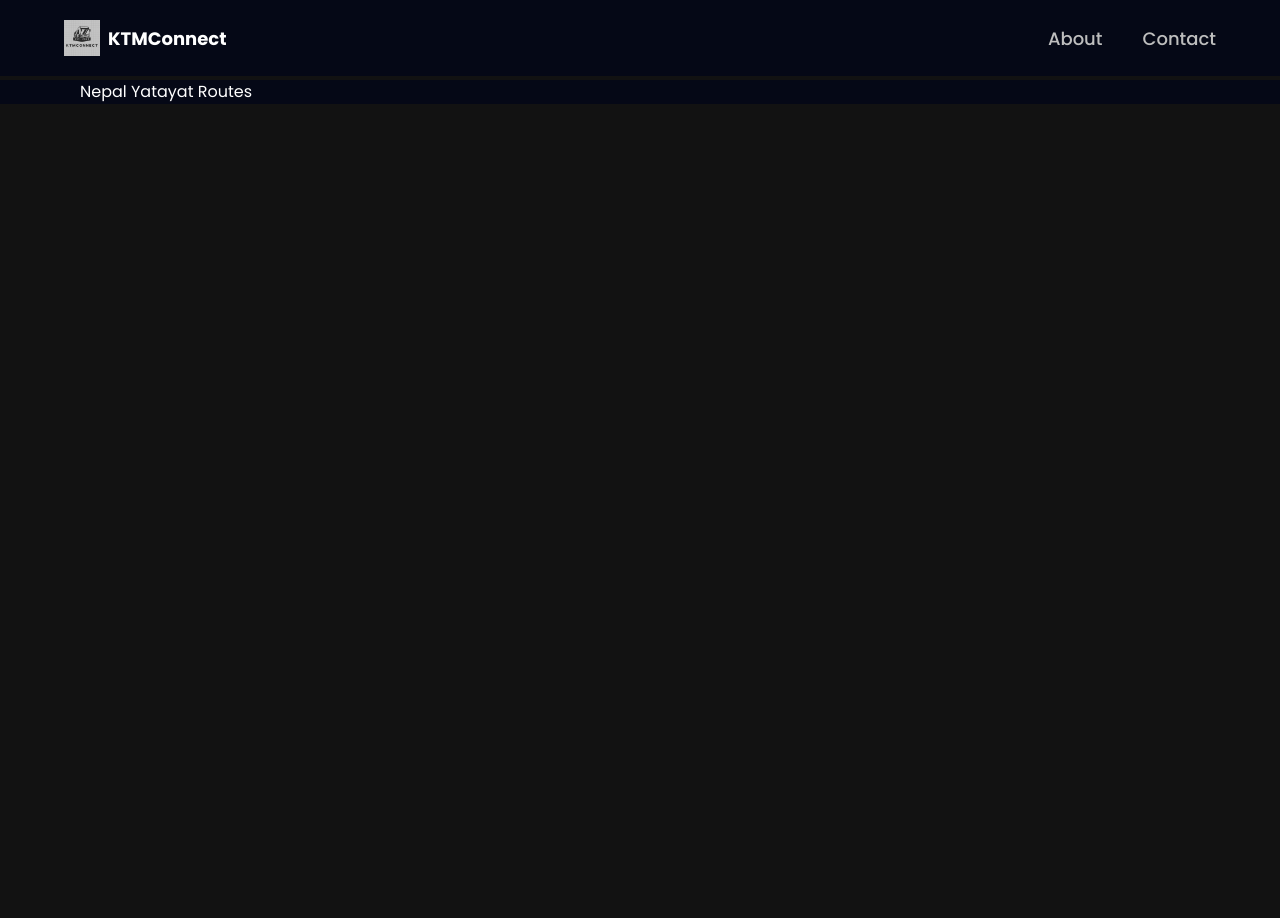
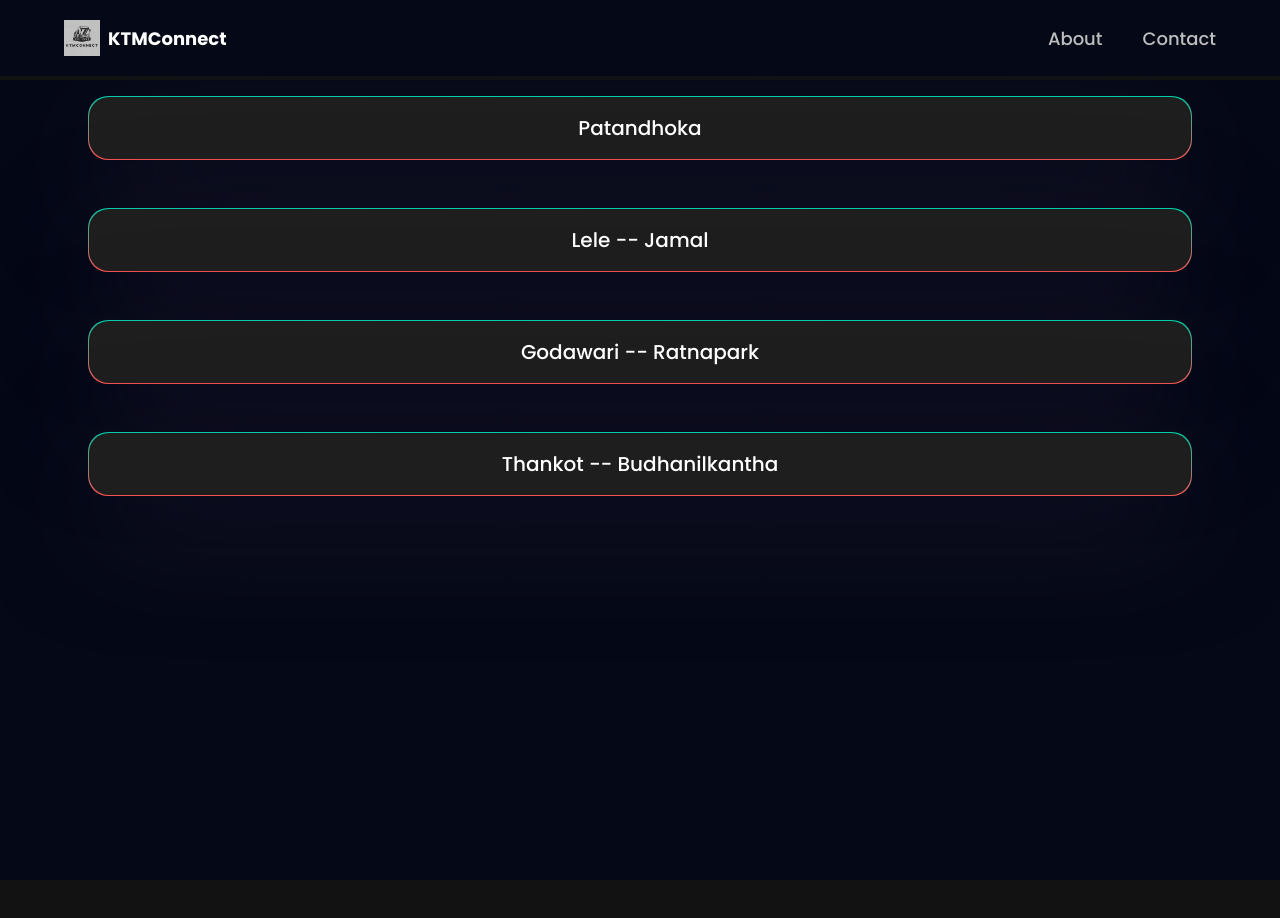
Before and after one commit to NibidaGhimire/KTMConnect, a React (Vite) app: page /searchroutes/nepalyatayatroutes in a window 1280 px wide. Shown: the top 918 px of the page. Before the commit the page ends 800 px from the top, so only its background shows below. Built offline with nearby package versions, Linux system fonts and the light colour scheme.

Commit message:
bus routes

```diff
--- a/src/components/busroutes/NepalYatayat.jsx
+++ b/src/components/busroutes/NepalYatayat.jsx
@@ -1,9 +1,43 @@
-import React from 'react'
+import React, { useState } from 'react'
+import { NepalYatayatRoutes } from '../../constants'
+
+
+const NepalYR = ({ index, main, sub }) => {
+  const [toggle, setToggle] = useState(false);
+  return (
+    <div
+      onClick={() => setToggle(!toggle)}
+      className=' red-blue-gradient p-[1px] rounded-[20px] shadow-card my-4 mx-2'>
+      <button
+        className={` ${!toggle?"bg-tertiary":"bg-black-100"} rounded-[20px] py-4 px-8 h-fit w-full flex justify-evenly items-center flex-col text-[20px] font-medium hover:bg-black-100`}>
+        {main}
+      </button>
+      <div
+        className={`${!toggle ? "hidden" : "flex"} w-full justify-center flex-wrap p-4 bg-black-100 absolute mx-0 my-2 min-w-[140px] z-10 rounded-xl`} >
+        <div className='flex flex-col  items-start gap-5 cursor-pointer'>
+          {sub.map((title, index) => (
+            <div key={index}
+            >
+              {title}
+            </div>
+          ))}
+
+        </div>
+      </div>
+    </div>
+  )
+}
+
 
 const NepalYatayat = () => {
   return (
-    <div className='m-20 items-center'>
-      Nepal Yatayat Routes
+    <div className='m-20 text-center h-screen'>
+      <div className='flex flex-col gap-4 flex-wrap justify-center'>
+        {NepalYatayatRoutes.map((route, index) => (
+          <NepalYR key={route.title} index={index} {...route} />
+        ))}
+
+      </div>
     </div>
   )
 }
--- a/src/components/busroutes/Sajha.jsx
+++ b/src/components/busroutes/Sajha.jsx
@@ -1,5 +1,5 @@
 import React, { useState } from 'react'
-import { SajhaRoutes } from '../../constants'
+import {  SajhaRoutes } from '../../constants'
 
 
 const SajhaR = ({ index, main, sub }) => {
@@ -11,12 +11,12 @@ const SajhaR = ({ index, main, sub }) => {
       onClick={() => setToggle(!toggle)}
       className=' red-blue-gradient p-[1px] rounded-[20px] shadow-card my-4 mx-2'>
       <button
-        className=' bg-tertiary rounded-[20px] py-4 px-8 h-fit w-fit flex justify-evenly items-center flex-col text-[20px] font-medium hover:bg-black-100'>
+        className={` ${!toggle?"bg-tertiary":"bg-black-100"} rounded-[20px] py-4 px-8 h-fit w-full flex justify-evenly items-center flex-col text-[20px] font-medium hover:bg-black-100`}>
         {main}
       </button>
 
       <div
-        className={`${!toggle ? "hidden" : "flex"} p-4 bg-black-100 absolute mx-0 my-2 min-w-[140px] z-10 rounded-xl`} >
+        className={`${!toggle ? "hidden" : "flex"} w-full justify-center flex-wrap p-4 bg-black-100 absolute mx-0 my-2 min-w-[140px] z-10 rounded-xl`} >
         <div className='flex flex-col  items-start gap-5 cursor-pointer'>
           {sub.map((title, index) => (
             <div key={index}
@@ -32,13 +32,10 @@ const SajhaR = ({ index, main, sub }) => {
 }
 
 
-
-
-
 const Sajha = () => {
   return (
     <div className='m-20 text-center h-screen'>
-      <div className='flex flex-row gap-4 flex-wrap justify-center'>
+      <div className='flex flex-col gap-4 flex-wrap justify-center'>
         {SajhaRoutes.map((route, index) => (
           <SajhaR key={route.title} index={index} {...route} />
         ))}
--- a/src/constants/index.js
+++ b/src/constants/index.js
@@ -18,11 +18,46 @@ const SajhaRoutes = [
   {
     main: "Langankhel -- Budhanilkantha",
     sub: ["Kumaripati -- Jawalakhel -- Pulchowk","Harihar Bhavan -- Kupondole","Tripureshwor -- N.A.C -- Jamal","Lainchowr -- Lazimpat -- Panipokhari","Teaching Hospital -- Narayan Gopal Chowk","Gangalal Hospital -- Neuro Hospital -- Golfutar","Telecom Chwok -- Hattigauda -- Chapali -- Deuwa Chwok","Budhanilkantha"]
-  }
+  },
+  {
+    main: "Godawari -- Ratnapark",
+    sub: ["Godawari","Taukhel -- Hadegaun -- Badegaun","Harishidhi -- Hattiban -- Khumaltar","Satdobato -- Lagankhel -- Kumaripati -- Jawalakhel","Pulchowk -- Harihar Bhawan -- Kupondole","Tripureshwor -- N.A.C","Ratnapark"]
+  },
+  {
+    main: "Lamatar -- Ratnapark",
+    sub: ["Lamatar","Dungin -- Lubhu -- School Chwok -- Sanagaun","Kamalpokhari -- Imadole Krishna Mandir-- Ratamakai Chowk","Kist Hospital -- Gwarko -- Satdobato","Lagankhel -- Jawalakhel -- Pulchowk","Harihar Bhawan -- Kupondole -- Tripureshwor -- N.A.C","Ratnapark"]
+  },
+  {
+    main: "Thankot -- Tribhuvan International Airport",
+    sub: ["Thankot","Tribhuwan park -- Checkpost -- Satungal","Naikap -- Dua Aadha","Kalanki -- Kalanki Mandir -- Rabibhawan","Solteemode -- Kalimati -- Teku","Vipareshwor -- N.A.C -- Ratnapark","Singhadurbar -- Maitighar -- Bijali Bajar","Naya Baneshwor -- Tinkune -- Sinamangal","Tribhuvan International Airport"]
+  },
+  {
+    main: "Thankot -- Budhanilkantha",
+    sub: ["Thankot","Tribhuvan Park -- Checkpost -- Satungal","Naikap -- Kalanki -- Bafal","Sitapaila -- Swoyambhu -- Banasthali","Balaju -- Gongabu Bus Park -- Samakhusi","Basundhara- - Narayangopal Chowk -- Gangalal Hospital","Neuro Hospital -- Golfutaar","Hattigauda -- Deuba Chwok","Budhanilkantha"]
+  },
+]
+
+const NepalYatayatRoutes = [
+
+  {
+    main:"Patandhoka",
+    sub:["Patandhoka", "Kupondole -- Thapathali -- Bhadrakali","Yanyeshi -- Jamal -- Kamaladi","Kamal Pokhari -- Gyaneshwor","Ratopul -- Gaushala -- Jayabageshwori","Mitra Park --Chabahil -- Chuchepati","Tusal -- Boudha","Jorpati -- Narayantar","Dakshindhoka"]
+  },
+  {
+    main: "Lele  -- Jamal",
+    sub: ["Lele ","Tikabhairab -- Takhel -- Pyang Gaun","Thecho -- Sunakothi -- Dholahiti","Khumaltar -- Chapagaun -- Lagankhel","Kumaripati -- Jawalakhel -- Pulchwok","Hariharbhawan -- Kupondole","Tripureshwor --   N.A.C","Jamal"]
+  },
+  {
+    main: "Godawari -- Ratnapark",
+    sub: ["Godawari","Taukhel -- Hadegaun -- Badegaun","Harishidhi -- Hattiban -- Khumaltar","Satdobato -- Lagankhel -- Kumaripati -- Jawalakhel","Pulchowk -- Harihar Bhawan -- Kupondole","Tripureshwor -- N.A.C","Ratnapark"]
+  },
+  {
+    main: "Thankot -- Budhanilkantha",
+    sub: ["Thankot","Tribhuvan Park -- Checkpost -- Satungal","Naikap -- Kalanki -- Bafal","Sitapaila -- Swoyambhu -- Banasthali","Balaju -- Gongabu Bus Park -- Samakhusi","Basundhara- - Narayangopal Chowk -- Gangalal Hospital","Neuro Hospital -- Golfutaar","Hattigauda -- Deuba Chwok","Budhanilkantha"]
+  },
 ]
 
 
 
 
-
-export { navLinks, SajhaRoutes }
+export { navLinks, SajhaRoutes ,NepalYatayatRoutes}
```
